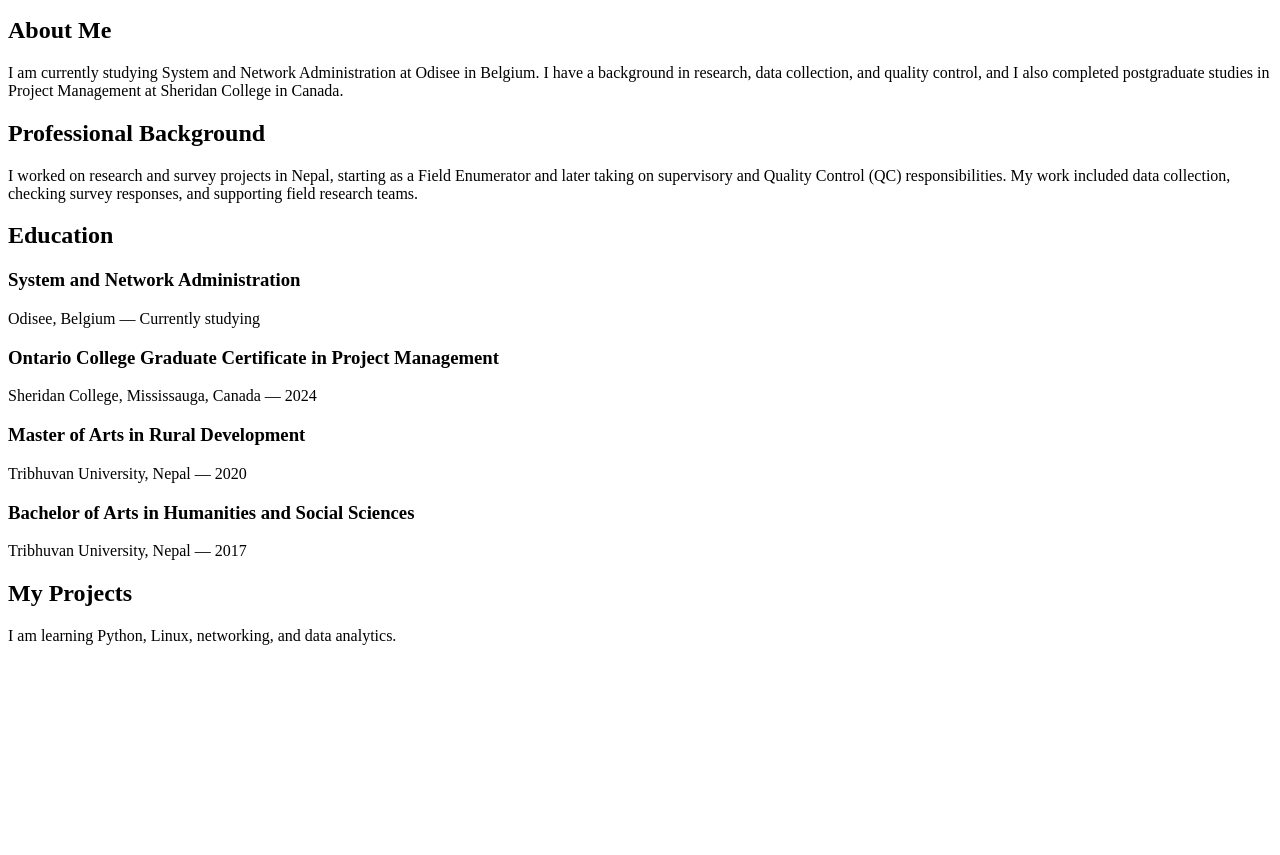
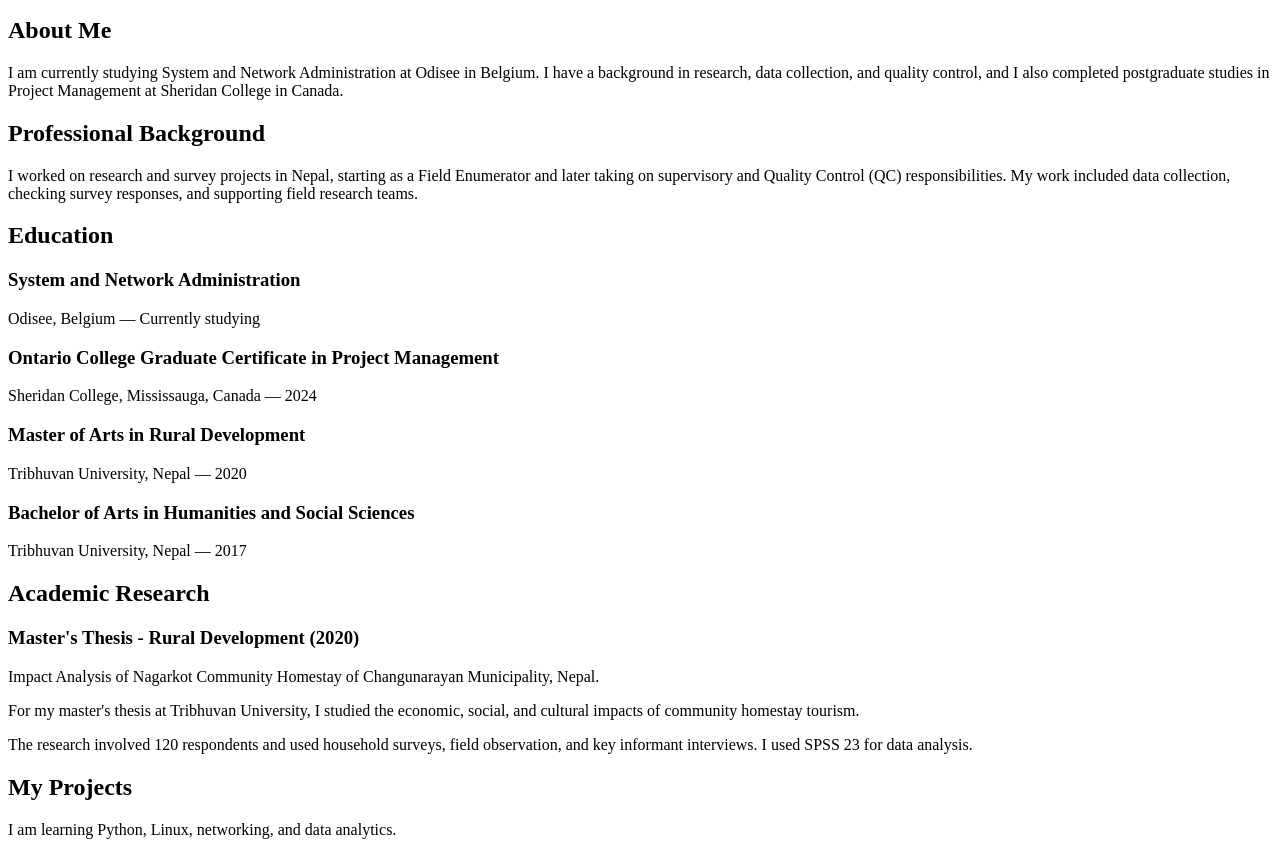
Before and after one commit to pinky-it-projects/pinky-it-projects.github.io, a plain HTML site: page index.html in a window 1280 px wide. Shown: the part 101-956 px from the top of the page. Before the commit the page ends 800 px from the top, so only its background shows below. Drawn offline with Linux system fonts and the light colour scheme.

Commit message:
Add academic research section to index.html
Added details about master's thesis and research methodology.

```diff
--- a/index.html
+++ b/index.html
@@ -49,6 +49,27 @@ Tribhuvan University, Nepal — 2020
 <p>
 Tribhuvan University, Nepal — 2017
 </p>
+    <h2>Academic Research</h2>
+
+<h3>Master's Thesis - Rural Development (2020)</h3>
+
+<p>
+Impact Analysis of Nagarkot Community Homestay
+of Changunarayan Municipality, Nepal.
+</p>
+
+<p>
+For my master's thesis at Tribhuvan University,
+I studied the economic, social, and cultural
+impacts of community homestay tourism.
+</p>
+
+<p>
+The research involved 120 respondents and used
+household surveys, field observation, and
+key informant interviews. I used SPSS 23
+for data analysis.
+</p>
     <h2>My Projects</h2>
     <p>
         I am learning Python, Linux, networking,
```
